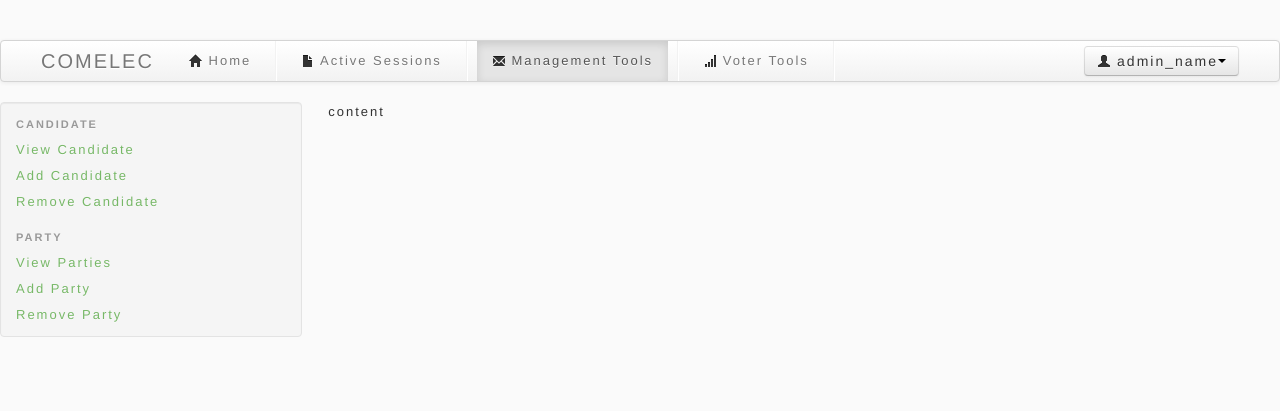
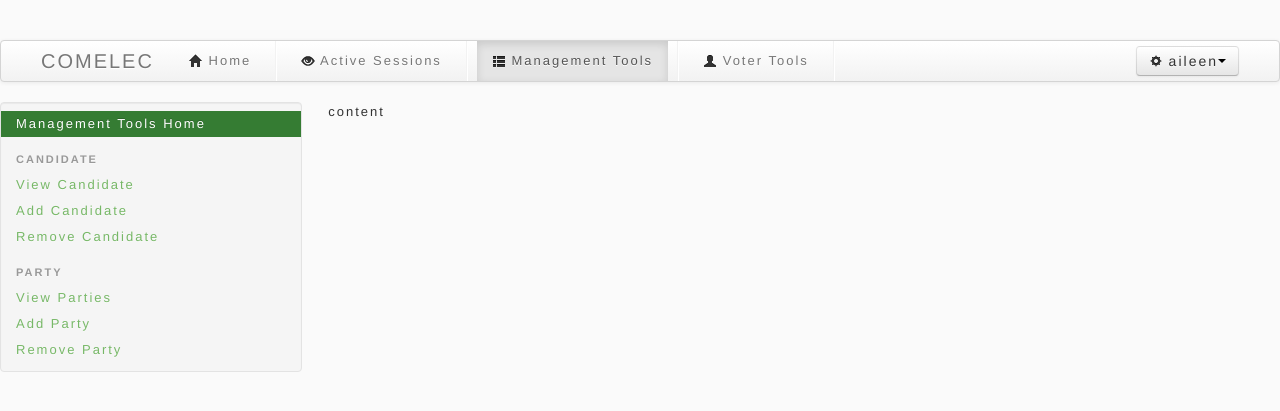
Before and after one commit to Lokko13/GE2015, a CodeIgniter app: page /GE2015/index.php/admin/ManagementTools in a window 1280 px wide. Shown: the top 411 px of the page. Run offline with CodeIgniter, Linux system fonts and the light colour scheme.

Commit message:
admin views

```diff
--- a/application/controllers/admin.php
+++ b/application/controllers/admin.php
@@ -8,25 +8,25 @@ class Admin extends CI_Controller {
 
 	function index(){
 		$data['main_content'] = 'admin_home_view';
-		$date['admin_name'] = 'aileen';
+		$data['admin_name'] = 'aileen';
 		$this->load->view('includes/template', $data);
 	}
 
 	function ActiveSessions(){
 		$data['main_content'] = 'admin_activesessions_view';
-		$date['admin_name'] = 'aileen';
+		$data['admin_name'] = 'aileen';
 		$this->load->view('includes/template', $data);
 	}
 
 	function ManagementTools(){
-		$data['main_content'] = 'admin_managementtools_view';
-		$date['admin_name'] = 'aileen';
+		$data['main_content'] = 'admin_managementtools_home_view';
+		$data['admin_name'] = 'aileen';
 		$this->load->view('includes/template', $data);
 	}
 
 	function VoterTools(){
-		$data['main_content'] = 'admin_votertools_view';
-		$date['admin_name'] = 'aileen';
+		$data['main_content'] = 'admin_votertools_home_view';
+		$data['admin_name'] = 'aileen';
 		$this->load->view('includes/template', $data);
 	}
 }
--- a/application/views/admin_votertools_view.php
+++ b/application/views/admin_managementtools_home_view.php
@@ -11,19 +11,19 @@
 					<li class="divider-vertical"></li>
 
 					<li class="">
-						<a href="<?php echo _controller_url() . 'admin/ActiveSessions';?>"><i class="icon-file"></i> Active Sessions</a>
+						<a href="<?php echo _controller_url() . 'admin/ActiveSessions';?>"><i class="icon-eye-open"></i> Active Sessions</a>
 					</li>
 
 					<li class="divider-vertical"></li>
 
-					<li class="">
-						<a href="<?php echo _controller_url() . 'admin/ManagementTools';?>"><i class="icon-envelope"></i> Management Tools</a>
+					<li class="active">
+						<a href="<?php echo _controller_url() . 'admin/ManagementTools';?>"><i class="icon-th-list"></i> Management Tools</a>
 					</li>
 
 					<li class="divider-vertical"></li>
 
-                  	<li class="active">
-                  		<a href="<?php echo _controller_url() . 'admin/VoterTools';?>"><i class="icon-signal"></i> Voter Tools</a>
+                  	<li class="">
+                  		<a href="<?php echo _controller_url() . 'admin/VoterTools';?>"><i class="icon-user"></i> Voter Tools</a>
               		</li>
 
 					<li class="divider-vertical"></li>
@@ -31,7 +31,7 @@
 				</ul>
 				<div class="btn-group pull-right">
 					<a class="btn dropdown-toggle" data-toggle="dropdown" href="#">
-						<i class="icon-user"></i> <?php echo "admin_name"; ?><span class="caret"></span>
+						<i class="icon-cog"></i> <?php echo $admin_name; ?><span class="caret"></span>
 					</a>
 					<ul class="dropdown-menu">
 						<li><a href="<?php echo _controller_url() . 'logout'; ?>"><i class="icon-share"></i>Logout</a></li>
@@ -49,10 +49,17 @@
 	<div class="span3">
 		<div class="sidebar-nav">
 	        <div class="well" style="width:300px; padding: 8px 0;">
-				<ul class="nav nav-list">
-					<li class="nav-header">Voter</li>
-					<li><a href="#">View Voter</a></li>
-					<li><a href="#">Voter Ballot</a></li>
+	    		<ul class="nav nav-list">
+	    			<li class="active"><a href="#"> Management Tools Home </a></li>
+					<li class="nav-header">Candidate</li>
+					<li><a href="#">View Candidate</a></li>
+					<li><a href="#">Add Candidate</a></li>
+					<li><a href="#">Remove Candidate</a></li>
+
+					<li class="nav-header">Party</li>
+					<li><a href="#">View Parties</a></li>
+					<li><a href="#">Add Party</a></li>
+					<li><a href="#">Remove Party</a></li>
 	    		</ul>
 	    	</div>
 	    </div>
--- a/application/views/admin_managementtools_view.php
+++ b/application/views/admin_votertools_home_view.php
@@ -11,19 +11,19 @@
 					<li class="divider-vertical"></li>
 
 					<li class="">
-						<a href="<?php echo _controller_url() . 'admin/ActiveSessions';?>"><i class="icon-file"></i> Active Sessions</a>
+						<a href="<?php echo _controller_url() . 'admin/ActiveSessions';?>"><i class="icon-eye-open"></i> Active Sessions</a>
 					</li>
 
 					<li class="divider-vertical"></li>
 
-					<li class="active">
-						<a href="<?php echo _controller_url() . 'admin/ManagementTools';?>"><i class="icon-envelope"></i> Management Tools</a>
+					<li class="">
+						<a href="<?php echo _controller_url() . 'admin/ManagementTools';?>"><i class="icon-th-list"></i> Management Tools</a>
 					</li>
 
 					<li class="divider-vertical"></li>
 
-                  	<li class="">
-                  		<a href="<?php echo _controller_url() . 'admin/VoterTools';?>"><i class="icon-signal"></i> Voter Tools</a>
+                  	<li class="active">
+                  		<a href="<?php echo _controller_url() . 'admin/VoterTools';?>"><i class="icon-user"></i> Voter Tools</a>
               		</li>
 
 					<li class="divider-vertical"></li>
@@ -31,7 +31,7 @@
 				</ul>
 				<div class="btn-group pull-right">
 					<a class="btn dropdown-toggle" data-toggle="dropdown" href="#">
-						<i class="icon-user"></i> <?php echo "admin_name"; ?><span class="caret"></span>
+						<i class="icon-cog"></i> <?php echo $admin_name; ?><span class="caret"></span>
 					</a>
 					<ul class="dropdown-menu">
 						<li><a href="<?php echo _controller_url() . 'logout'; ?>"><i class="icon-share"></i>Logout</a></li>
@@ -49,16 +49,11 @@
 	<div class="span3">
 		<div class="sidebar-nav">
 	        <div class="well" style="width:300px; padding: 8px 0;">
-	    		<ul class="nav nav-list">
-					<li class="nav-header">Candidate</li>
-					<li><a href="#">View Candidate</a></li>
-					<li><a href="#">Add Candidate</a></li>
-					<li><a href="#">Remove Candidate</a></li>
-
-					<li class="nav-header">Party</li>
-					<li><a href="#">View Parties</a></li>
-					<li><a href="#">Add Party</a></li>
-					<li><a href="#">Remove Party</a></li>
+				<ul class="nav nav-list">
+					<li class="nav-header">Voter</li>
+					<li class="active"><a href="#">List Voters</a></li>
+					<li class=""><a href="#">View Voter</a></li>
+					<li class=""><a href="#">Voter Ballot</a></li>
 	    		</ul>
 	    	</div>
 	    </div>
```
Also changed, not shown: application/views/admin_activesessions_view.php (+4 -4 lines), application/views/admin_home_view.php (+4 -4 lines).
